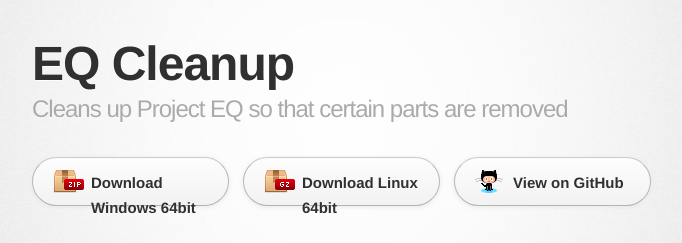
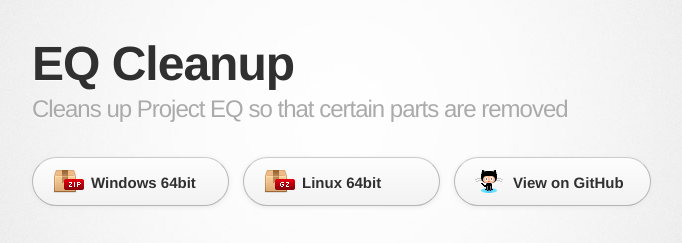
Before and after one commit to xackery/eqcleanup, a plain HTML site: page index.html in a window 1280 px wide. Shown: the top 243 px of the page, without its empty margins (298-980 px from the left). Drawn offline with Linux system fonts and the light colour scheme; a web font is replaced by a local one.

Commit message:
Text doesnt display properly

```diff
--- a/index.html
+++ b/index.html
@@ -23,8 +23,8 @@
         </header>
 
         <section id="downloads" class="clearfix">
-          <a href="https://github.com/Xackery/eqcleanup/releases/download/latest/eqcleanup-windows64.exe" id="download-zip" class="button"><span>Download Windows 64bit</span></a>
-          <a href="https://github.com/Xackery/eqcleanup/releases/download/latest/eqcleanup-linux64" id="download-tar-gz" class="button"><span>Download Linux 64bit</span></a>
+          <a href="https://github.com/Xackery/eqcleanup/releases/download/latest/eqcleanup-windows64.exe" id="download-zip" class="button"><span>Windows 64bit</span></a>
+          <a href="https://github.com/Xackery/eqcleanup/releases/download/latest/eqcleanup-linux64" id="download-tar-gz" class="button"><span>Linux 64bit</span></a>
           <a href="https://github.com/Xackery/eqcleanup" id="view-on-github" class="button"><span>View on GitHub</span></a>
         </section>
 
```
